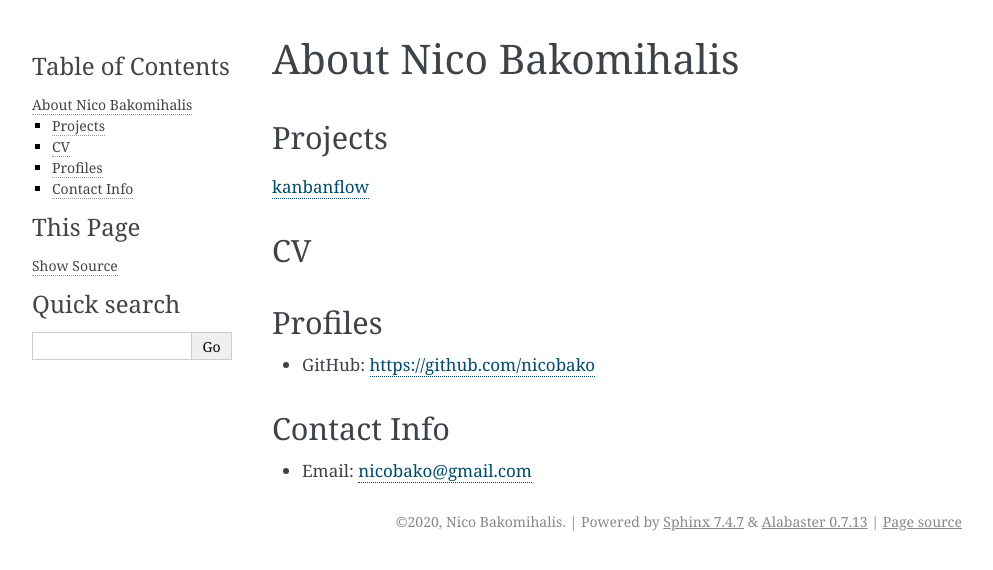
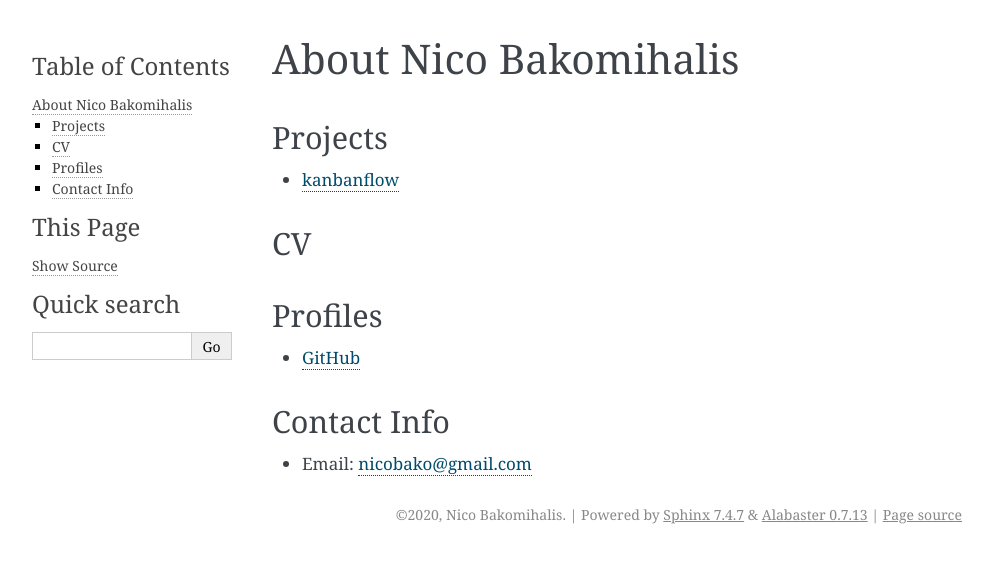
Before and after one commit to nicobako/pythonic-misadventures, a Sphinx documentation site: the page built from doc/source/about_nico/index.rst, in a window 1280 px wide. Shown: the top 570 px of the page, without its empty margins (148-1141 px from the left). Built offline with Sphinx 7.4.7, drawn with Linux system fonts in a browser that asks for light colours.

Commit message:
improved links

```diff
--- a/doc/source/about_nico/index.rst
+++ b/doc/source/about_nico/index.rst
@@ -9,7 +9,7 @@ About Nico Bakomihalis
 Projects
 --------
 
-`kanbanflow <https://nicobako.github.io/kanbanflow/>`_
+* `kanbanflow <https://nicobako.github.io/kanbanflow/>`_
 
 CV
 --
@@ -26,7 +26,7 @@ CV
 Profiles
 --------
 
-* GitHub: https://github.com/nicobako
+* `GitHub <https://github.com/nicobako>`_
 
 Contact Info
 ------------
```
Also changed, not shown: doc/source/conf.py (+6 -6 lines).
